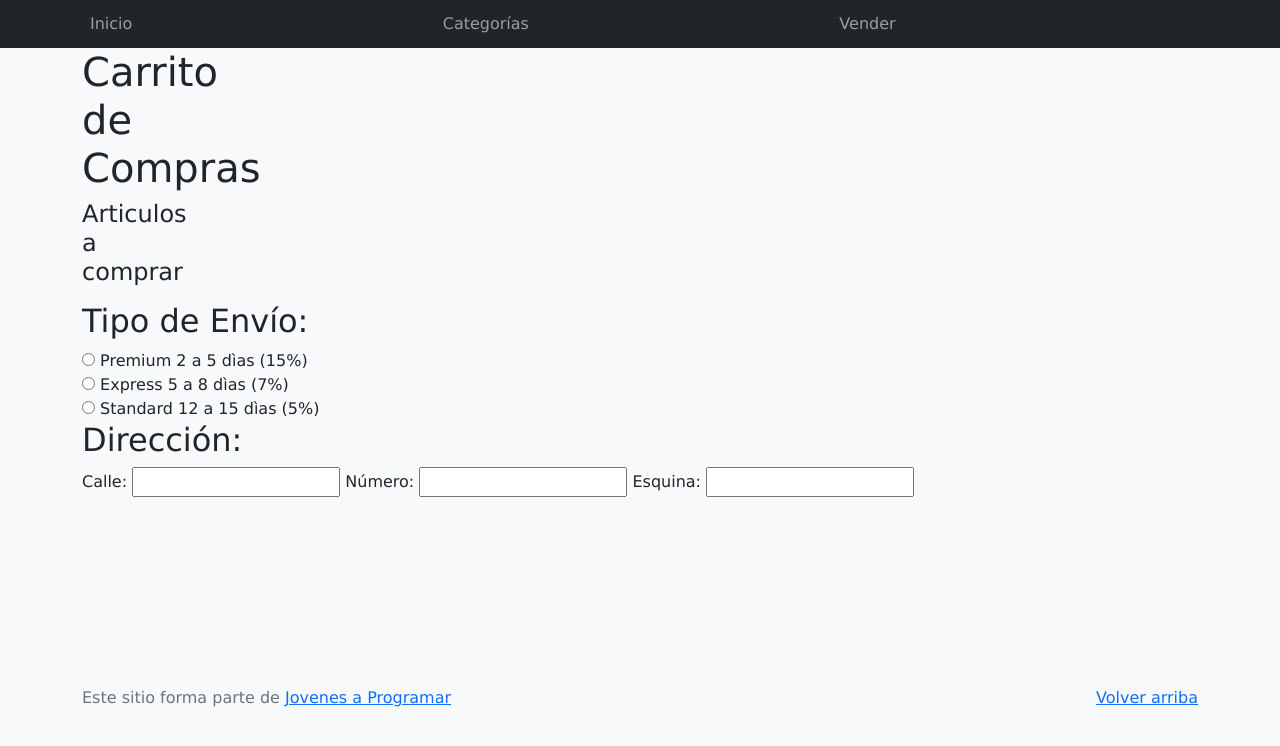
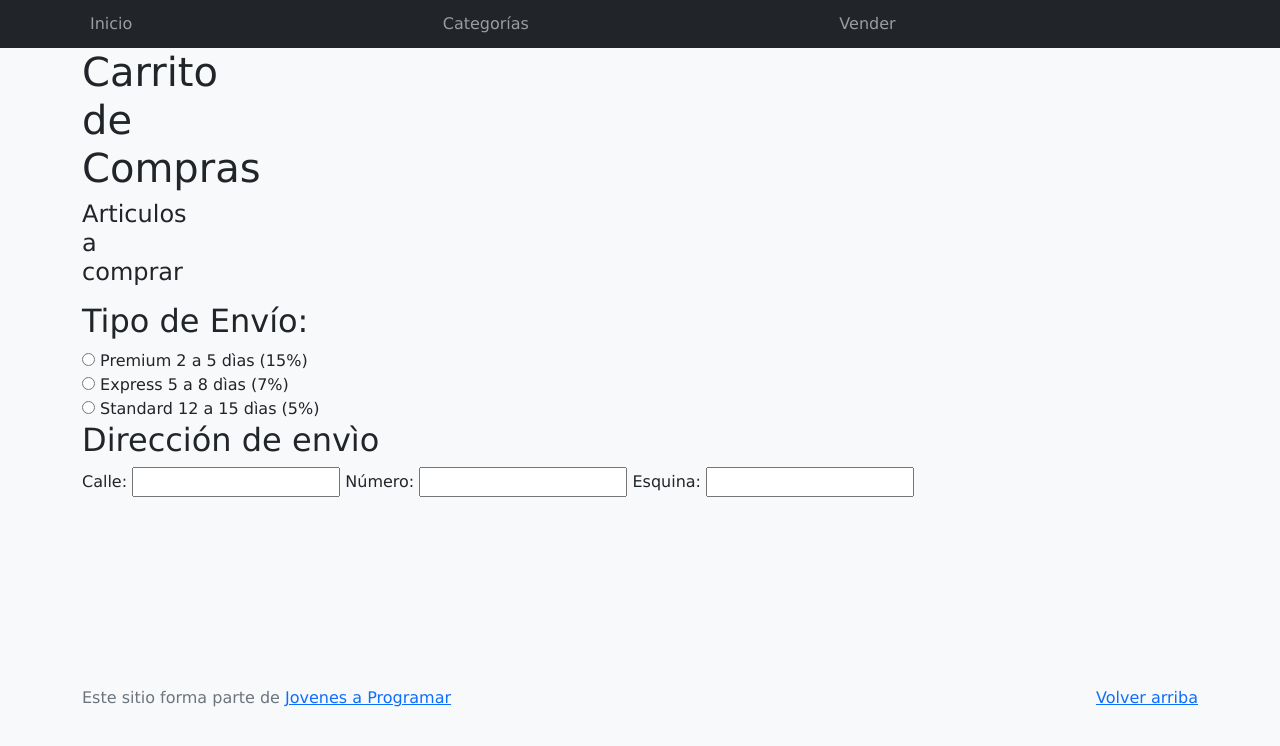
Before and after one commit to takeshigomez/takeshigomez.github.io, a plain HTML site: page workspace-inicial/cart.html in a window 1280 px wide. Drawn offline with Linux system fonts and the light colour scheme; no server answers.

Commit message:
Direcciòn de envìo

```diff
--- a/workspace-inicial/cart.html
+++ b/workspace-inicial/cart.html
@@ -60,7 +60,7 @@
       </label>
     </div>
     <div form-control.>
-      <h2>Dirección:</h2>
+      <h2>Dirección de envìo</h2>
       <label for="street">Calle:</label>
       <input type="text" id="street" name="street" required>
       <label for="number">Número:</label>
```
